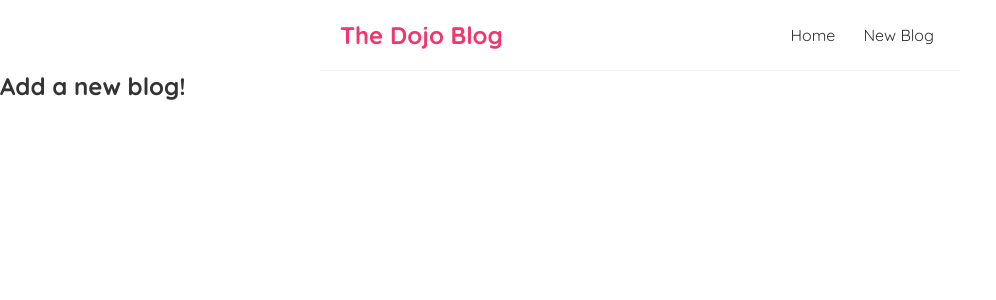
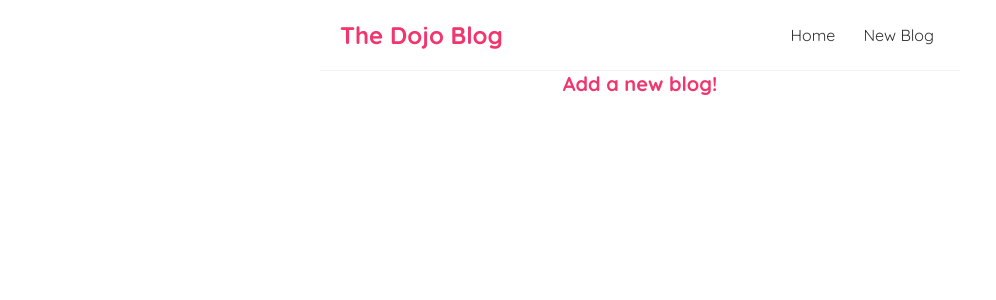
Before and after one commit to Omnivoro/react-ninja, a React (Create React App) app: page /create in a window 1280 px wide. Shown: the top 300 px of the page, without its empty margins (0-996 px from the left). Built offline with nearby package versions, Linux system fonts and the light colour scheme.

Commit message:
fix: Add css style to the create page

```diff
--- a/src/index.css
+++ b/src/index.css
@@ -63,3 +63,35 @@
 .blog-details div {
   margin: 20px 0;
 }
+
+/* create new blog form */
+.create {
+  max-width: 400px;
+  margin: 0 auto;
+  text-align: center;
+}
+.create label {
+  text-align: left;
+  display: block;
+}
+.create h2 {
+  font-size: 20px;
+  color: #f1356d;
+  margin-bottom: 30px;
+}
+.create input, .create textarea, .create select {
+  width: 100%;
+  padding: 6px 10px;
+  margin: 10px 0;
+  border: 1px solid #ddd;
+  box-sizing: border-box;
+  display: block;
+}
+.create button {
+  background: #f1356d;
+  color: #fff;
+  border: 0;
+  padding: 8px;
+  border-radius: 8px;
+  cursor: pointer;
+}
```
